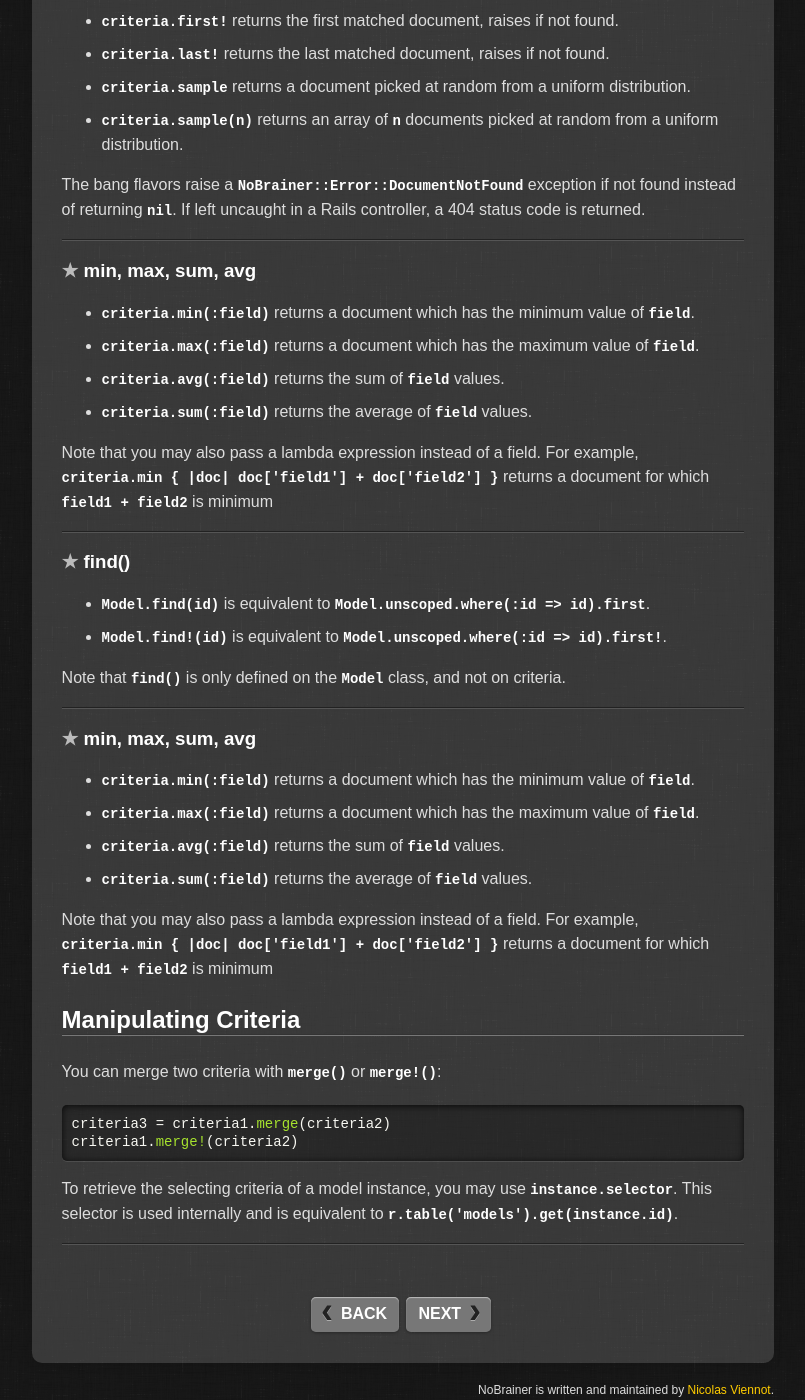
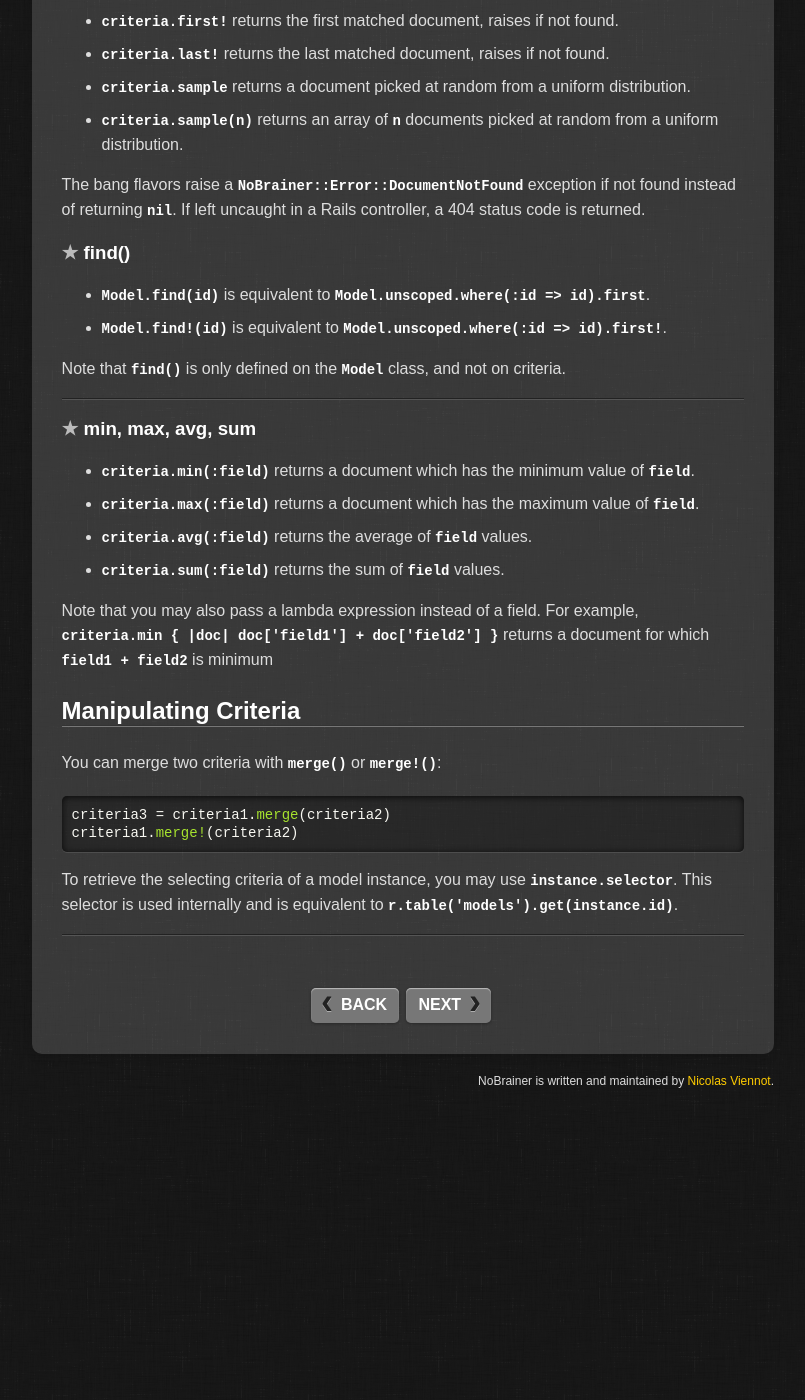
Before and after one commit to NoBrainerORM/nobrainer.io, a Jekyll site: the page built from docs/querying.md, in a window 1280 px wide and 1400 px high, scrolled down 5623 px. Shown: the whole window, without its empty margins (335-1140 px from the left). Built offline with Jekyll 4.4.1, drawn with Linux system fonts in a browser that asks for light colours; comment, search, counter and statistics services are not loaded; after the commit the page ends 6721 px from its top, so only the background shows below that.

Commit message:
Remove dup
Fixes nobrainer#90

```diff
--- a/docs/querying.md
+++ b/docs/querying.md
@@ -264,21 +264,6 @@ The bang flavors raise a `NoBrainer::Error::DocumentNotFound` exception if not f
 instead of returning `nil`.  If left uncaught in a Rails controller, a 404
 status code is returned.
 
----
-
-### min, max, sum, avg
-
-* `criteria.min(:field)` returns a document which has the minimum value of `field`.
-* `criteria.max(:field)` returns a document which has the maximum value of `field`.
-* `criteria.avg(:field)` returns the sum of `field` values.
-* `criteria.sum(:field)` returns the average of `field` values.
-
-Note that you may also pass a lambda expression instead of a field. For example,
-`criteria.min { |doc| doc['field1'] + doc['field2'] }` returns a document
-for which `field1 + field2` is minimum
-
----
-
 ### find()
 
 * `Model.find(id)` is equivalent to `Model.unscoped.where(:id => id).first`.
@@ -288,12 +273,12 @@ Note that `find()` is only defined on the `Model` class, and not on criteria.
 
 ---
 
-### min, max, sum, avg
+### min, max, avg, sum
 
 * `criteria.min(:field)` returns a document which has the minimum value of `field`.
 * `criteria.max(:field)` returns a document which has the maximum value of `field`.
-* `criteria.avg(:field)` returns the sum of `field` values.
-* `criteria.sum(:field)` returns the average of `field` values.
+* `criteria.avg(:field)` returns the average of `field` values.
+* `criteria.sum(:field)` returns the sum of `field` values.
 
 Note that you may also pass a lambda expression instead of a field. For example,
 `criteria.min { |doc| doc['field1'] + doc['field2'] }` returns a document
```
